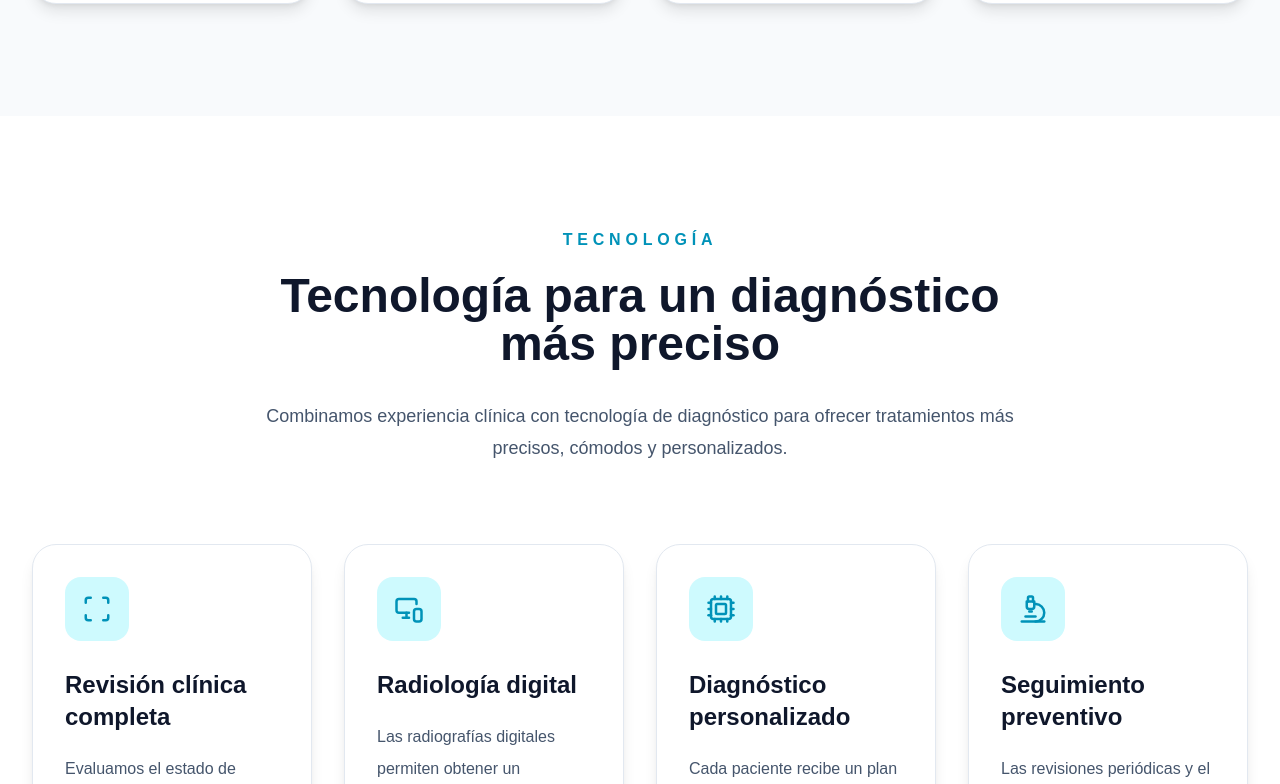
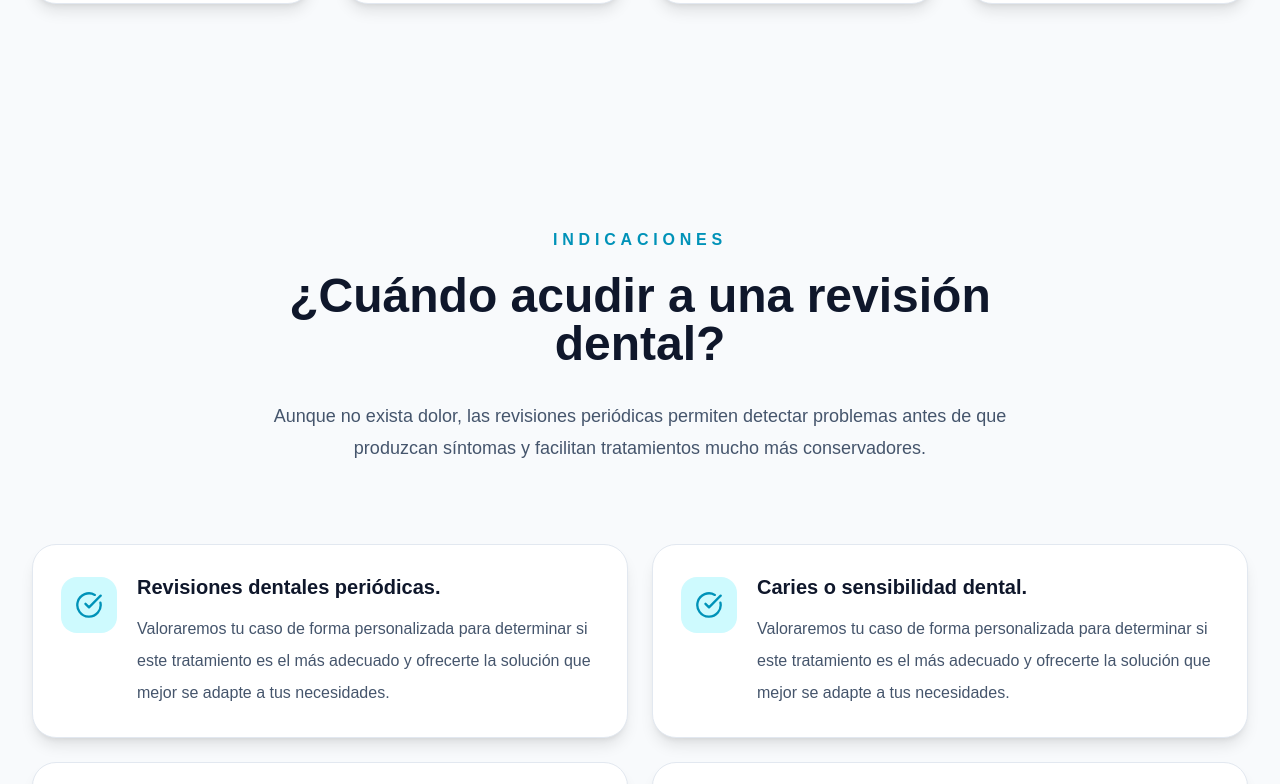
Before and after one commit to estudiodentalcataluna-sketch/estudio-dental-catalunya, a Next.js app: page /tratamientos/odontologia-general in a window 1280 px wide. Shown: the part 3716-4500 px from the top of the page. Built offline with nearby package versions, Linux system fonts and the light colour scheme.

Commit message:
Mejora páginas de tratamientos dentales

```diff
--- a/app/tratamientos/odontologia-general/page.tsx
+++ b/app/tratamientos/odontologia-general/page.tsx
@@ -12,7 +12,8 @@ import TreatmentCTA from "@/app/components/TreatmentCTA";
 import { generalDentistryData } from "./data";
 
 export const metadata: Metadata = {
-  title: "Odontología General en Sant Boi de Llobregat | Estudio Dental Catalunya",
+  title:
+    "Odontología General en Sant Boi de Llobregat | Estudio Dental Catalunya",
 
   description:
     "Especialistas en odontología general en Sant Boi de Llobregat. Prevención, revisiones, empastes y tratamientos personalizados para cuidar tu salud bucodental.",
@@ -66,8 +67,6 @@ export default function GeneralDentistryPage() {
         subtitle="Comenzamos con una revisión completa y un diagnóstico personalizado para detectar cualquier problema de forma precoz y diseñar el tratamiento más adecuado para mantener tu salud bucodental."
       />
 
-      <TreatmentTechnology {...generalDentistryData.technology} />
-
       <TreatmentIndications {...generalDentistryData.indications} />
 
       <TreatmentFAQ {...generalDentistryData.faq} />
--- a/app/tratamientos/odontopediatria/page.tsx
+++ b/app/tratamientos/odontopediatria/page.tsx
@@ -12,7 +12,8 @@ import TreatmentCTA from "@/app/components/TreatmentCTA";
 import { pediatricData } from "./data";
 
 export const metadata: Metadata = {
-  title: "Odontopediatría en Sant Boi de Llobregat | Estudio Dental Catalunya",
+  title:
+    "Odontopediatría en Sant Boi de Llobregat | Estudio Dental Catalunya",
 
   description:
     "Especialistas en odontopediatría en Sant Boi de Llobregat. Cuidamos la salud bucodental de bebés, niños y adolescentes mediante tratamientos preventivos y personalizados.",
@@ -66,8 +67,6 @@ export default function PediatricDentistryPage() {
         subtitle="Comenzamos con una revisión adaptada a la edad del niño para valorar el desarrollo de su boca, detectar posibles problemas de forma precoz y establecer un plan preventivo totalmente personalizado."
       />
 
-      <TreatmentTechnology {...pediatricData.technology} />
-
       <TreatmentIndications {...pediatricData.indications} />
 
       <TreatmentFAQ {...pediatricData.faq} />
--- a/app/tratamientos/ortodoncia-invisible/page.tsx
+++ b/app/tratamientos/ortodoncia-invisible/page.tsx
@@ -35,8 +35,7 @@ export const metadata: Metadata = {
   },
 
   openGraph: {
-    title:
-      "Ortodoncia Invisible en Sant Boi de Llobregat",
+    title: "Ortodoncia Invisible en Sant Boi de Llobregat",
 
     description:
       "Corrige la posición de tus dientes mediante alineadores transparentes personalizados con un tratamiento cómodo, discreto y totalmente planificado.",
@@ -75,7 +74,6 @@ export const metadata: Metadata = {
 export default function InvisiblePage() {
   return (
     <main>
-
       <TreatmentHero {...invisibleData.hero} />
 
       <TreatmentIntro {...invisibleData.intro} />
@@ -94,7 +92,6 @@ export default function InvisiblePage() {
       <TreatmentFAQ {...invisibleData.faq} />
 
       <TreatmentCTA {...invisibleData.cta} />
-
     </main>
   );
 }
--- a/app/tratamientos/protesis-dentales/page.tsx
+++ b/app/tratamientos/protesis-dentales/page.tsx
@@ -12,7 +12,8 @@ import TreatmentCTA from "@/app/components/TreatmentCTA";
 import { prostheticsData } from "./data";
 
 export const metadata: Metadata = {
-  title: "Prótesis Dentales en Sant Boi de Llobregat | Estudio Dental Catalunya",
+  title:
+    "Prótesis Dentales en Sant Boi de Llobregat | Estudio Dental Catalunya",
 
   description:
     "Especialistas en prótesis dentales en Sant Boi de Llobregat. Recupera la función y la estética de tu sonrisa mediante prótesis fijas y removibles totalmente personalizadas.",
```
